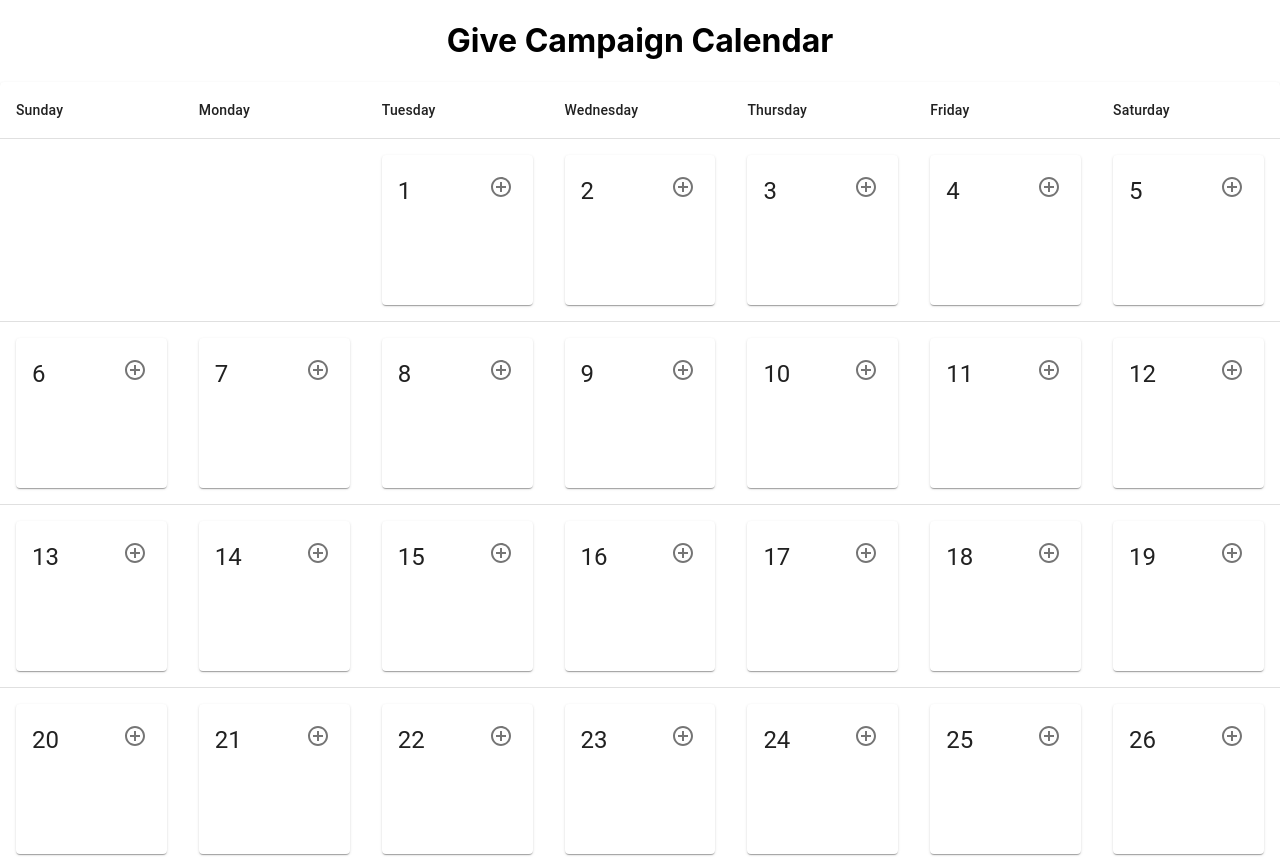
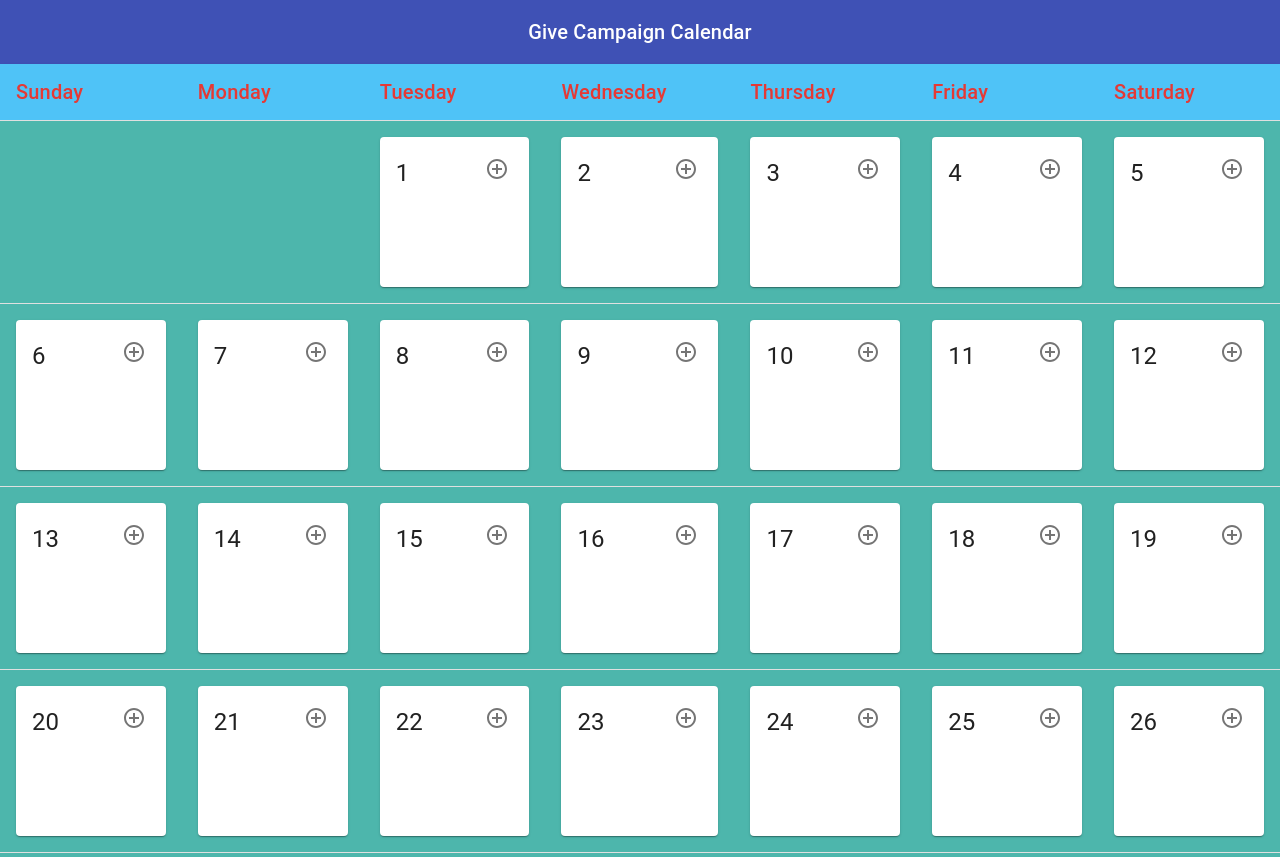
Before and after one commit to Somanath1786/Give-Calendar, a React (Create React App) app in the folder give-calendar/: page / in a window 1280 px wide. Shown: the top 857 px of the page. Built offline with nearby package versions, Linux system fonts and the light colour scheme.

Commit message:
Fixed warning and added some styling (not for the form)

```diff
--- a/give-calendar/src/Calendar.js
+++ b/give-calendar/src/Calendar.js
@@ -8,7 +8,7 @@ import TableRow from '@material-ui/core/TableRow';
 import Paper from '@material-ui/core/Paper';
 import DateCard from './DateCard';
 
-const styles ={
+const styles = {
   root: {
     width: '100%',
     marginTop: 3,
@@ -26,16 +26,15 @@ class Calendar extends React.Component {
   return (
     <Paper className={classes.root}>
       <Table className={classes.table}>
-        {/* Add the header row here. This row contains the days of the week */}
-        <TableHead>
+        <TableHead style={{backgroundColor : '#4FC3F7'}}>
           <TableRow>
-            <TableCell>Sunday</TableCell>
-            <TableCell>Monday</TableCell>
-            <TableCell>Tuesday</TableCell>
-            <TableCell>Wednesday</TableCell>
-            <TableCell>Thursday</TableCell>
-            <TableCell>Friday</TableCell>
-            <TableCell>Saturday</TableCell>
+            <TableCell style= {{color : '#E53935', fontSize: '15pt'}}>Sunday</TableCell>
+            <TableCell style= {{color : '#E53935', fontSize: '15pt'}}>Monday</TableCell>
+            <TableCell style= {{color : '#E53935', fontSize: '15pt'}}>Tuesday</TableCell>
+            <TableCell style= {{color : '#E53935', fontSize: '15pt'}}>Wednesday</TableCell>
+            <TableCell style= {{color : '#E53935', fontSize: '15pt'}}>Thursday</TableCell>
+            <TableCell style= {{color : '#E53935', fontSize: '15pt'}}>Friday</TableCell>
+            <TableCell style= {{color : '#E53935', fontSize: '15pt'}}>Saturday</TableCell>
           </TableRow>
         </TableHead>
 
@@ -48,7 +47,7 @@ class Calendar extends React.Component {
           // TODO : Merge the two empty table cells using colspan and add an image
           as table cell data
           */}
-        <TableBody>
+        <TableBody style= {{backgroundColor : '#4DB6AC'}}>
           <TableRow>
               <TableCell></TableCell>
               <TableCell></TableCell>
--- a/give-calendar/src/DateCard.js
+++ b/give-calendar/src/DateCard.js
@@ -28,6 +28,8 @@ const styles = {
 };
 
 class DateCard extends React.Component {
+
+  // Helper method to get all events for today
   getTodaysEvents(date, events)
   {
     let todaysEvents = [];
@@ -55,12 +57,10 @@ class DateCard extends React.Component {
                 }
                 title = {date}
             />
-            <CardContent>
-              {/* <SimpleModal /> */}
+            <CardContent >
               <SingleDayEvents date={date} todaysEvents = {todaysEvents}/>
             </CardContent>
           </Card>
-
           </div>
       )};
 }
--- a/give-calendar/src/MainPage.js
+++ b/give-calendar/src/MainPage.js
@@ -4,17 +4,32 @@ import ContactForm from './Form';
 import { hideForm, addEvent } from './store';
 import { connect } from 'react-redux';
 
+import { withStyles } from '@material-ui/core/styles';
+import AppBar from '@material-ui/core/AppBar';
+import Toolbar from '@material-ui/core/Toolbar';
+import Typography from '@material-ui/core/Typography';
+
+const styles = {
+    root: {
+        flexGrow: 1,
+    },
+    appbar: {
+        alignItems: 'center',
+      }
+  };
+
 class MainPage extends React.Component{
-
+    // Event handler for onSubmit. Values is the Json representation of all the Fied components of the redux-form
+    // The redux form also provides a dispatch object which can then be used to dispatch events
     handleSubmit(values, dispatch)
     {
         dispatch(addEvent(values));
     }
 
     render(){
-        const {show, date, onHideForm} = this.props;
+        const {classes, show, date, onHideForm} = this.props;
 
-        // Decide whether you are showing the calendar or the form based on state
+        // Conditionally display either the calendar surface or the form based on the state
         var displayItem;
         if (show === true)
         {
@@ -26,14 +41,21 @@ class MainPage extends React.Component{
         }
 
         return(
-            <div>
-                <h1> Give Campaign Calendar</h1>
+            <div className ={classes.root}>
+                <AppBar className={classes.appbar} position="static" color="primary">
+                    <Toolbar>
+                        <Typography variant="h6" color="inherit">
+                            Give Campaign Calendar
+                        </Typography>
+                    </Toolbar>
+                </AppBar>
                 {displayItem}
             </div>
         )
     }
 }
 
+// Connect the redux store to react and map State and Dispatch as props
 function mapStateToProps(state) {
     return {
       show : state.calendar.display,
@@ -47,7 +69,8 @@ function mapDispatchToProps(dispatch) {
     };
   }
 
+const styledMainPage = withStyles(styles)(MainPage)
 export default connect(
     mapStateToProps,
     mapDispatchToProps
-)(MainPage);
+)(styledMainPage);
--- a/give-calendar/src/SimpleModal.js
+++ b/give-calendar/src/SimpleModal.js
@@ -23,7 +23,8 @@ const useStyles = makeStyles(theme => ({
   paper: {
     position: 'absolute',
     width: 400,
-    backgroundColor: theme.palette.background.paper,
+    backgroundColor: '#37474F',
+    color: 'white',
     boxShadow: theme.shadows[5],
     padding: theme.spacing(4),
     outline: 'none',
@@ -47,7 +48,7 @@ const SimpleModal = (props) => {
 
   return (
     <div>
-      <Button onClick={handleOpen}>{eventName}</Button>
+      <Button style= {{backgroundColor : '#455A64', color: 'white'}} onClick={handleOpen}>{eventName}</Button>
       <Modal
         aria-labelledby="simple-modal-title"
         aria-describedby="simple-modal-description"
@@ -63,7 +64,6 @@ const SimpleModal = (props) => {
               Time    : {time} <br/>
               Charity : {charity}
           </Typography>
-          <SimpleModal />
         </div>
       </Modal>
     </div>
```
Also changed, not shown: give-calendar/src/store.js (+25 -3 lines).
